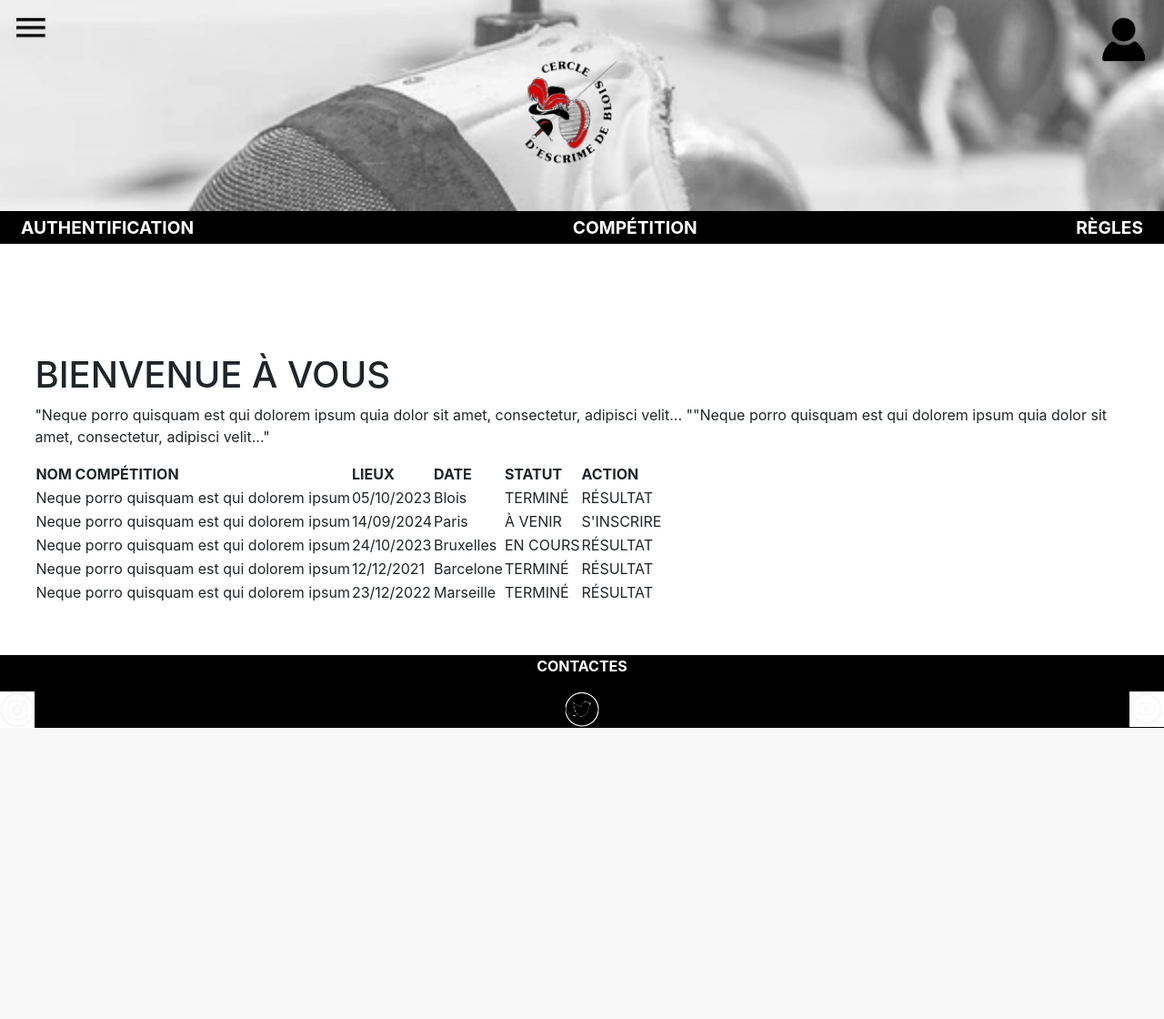
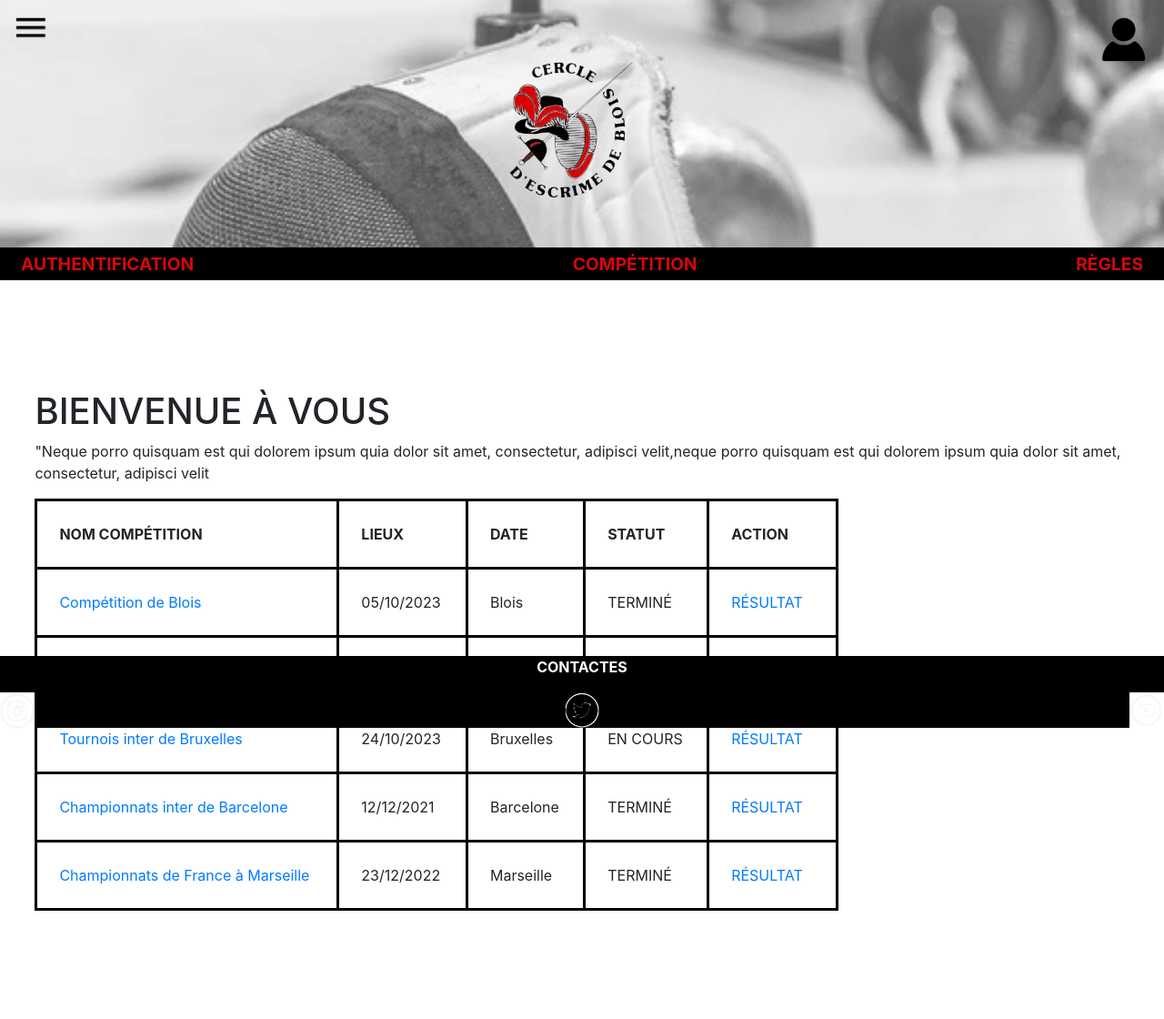
Before and after one commit to Yannis-barache/SAE-3.05, a Flask app: page / in a window 1280 px wide. Shown: the whole page at 91% size. Before the commit the page ends 800 px from the top, so only its background shows below. Run offline with Flask 3, Linux system fonts and the light colour scheme; some libraries are stand-ins or nearby versions.

Commit message:
ajout tableau central home

```diff
--- a/appli/sae_flask/static/css/home.css
+++ b/appli/sae_flask/static/css/home.css
@@ -16,18 +16,21 @@ text-align: center;
 
 .logo{
   margin-top: 4em;
-  height: 15vh
+  height: 20vh;
 }
 
 body{
   height: 100vh;
+
 }
 
 .user{
-  height: 10%;
+  height: 5%;
   width: 5%;
   margin: 1em;
   float: right;
+
+
 }
 
 .navigateur{
@@ -40,7 +43,8 @@ body{
 
 
 .authentif{
-  color: white;
+  color: rgb(212, 8, 11);
+  text-decoration: none;
   font-size: 120%;
   font-weight: bold;
   float: left;
@@ -50,7 +54,8 @@ body{
 
 .compet{
 
-  color:white;
+  color: rgb(212, 8, 11);
+  text-decoration: none;
   font-size: 120%;
   font-weight: bold;
   float: center;
@@ -59,7 +64,8 @@ body{
 
 
 .regles{
-  color:white;
+  text-decoration: none;
+  color: rgb(212, 8, 11);
   font-size: 120%;
   font-weight: bold;
   margin-right: 1em;
@@ -80,6 +86,7 @@ footer{
   background-color: black;
   text-align: center;
   width: 100%;
+  position: sticky;
 
 }
 
@@ -101,4 +108,20 @@ footer{
 footer > p{
   color: white;
   font-weight: bold;
+
 }
+
+.tableau{
+  margin-right: 20em;
+}
+
+table{
+  width:100%;
+
+
+}
+
+th,td{
+  border:  solid black;
+  padding:1.5em;
+}
--- a/appli/sae_flask/templates/home.html
+++ b/appli/sae_flask/templates/home.html
@@ -7,12 +7,12 @@
 
 
 {% block content %}
-<div>
+<section class="intro">
     <h1> BIENVENUE À VOUS </h1>
-    <p> "Neque porro quisquam est qui dolorem ipsum quia dolor sit amet, consectetur, adipisci velit...
-        ""Neque porro quisquam est qui dolorem ipsum quia dolor sit amet, consectetur, adipisci velit..." </p>
+    <p> "Neque porro quisquam est qui dolorem ipsum quia dolor sit amet, consectetur, adipisci velit,neque porro quisquam est qui dolorem ipsum quia dolor sit amet, consectetur, adipisci velit</p>
 
-</div>
+
+    </section>
 
 <div class = "tableau">
     <table>
@@ -25,13 +25,43 @@
           <th>STATUT</th>
           <th>ACTION</th>
 
-      </tr>
+      </td>
 
-        <tr> <td>Neque porro quisquam est qui dolorem ipsum</td>  <td> 05/10/2023 </td> <td> Blois </td> <td>  TERMINÉ </td> <td> RÉSULTAT </td></tr>
-        <tr> <td>Neque porro quisquam est qui dolorem ipsum</td>  <td> 14/09/2024 </td> <td> Paris</td>  <td> À VENIR </td>  <td> S'INSCRIRE </td></tr>
-        <tr> <td>Neque porro quisquam est qui dolorem ipsum</td>  <td> 24/10/2023 </td> <td> Bruxelles</td> <td> EN COURS </td> <td> RÉSULTAT </td></tr>
-        <tr> <td>Neque porro quisquam est qui dolorem ipsum</td>  <td> 12/12/2021 </td> <td> Barcelone</td>  <td> TERMINÉ</td> <td> RÉSULTAT </td></tr>
-        <tr> <td>Neque porro quisquam est qui dolorem ipsum</td>  <td> 23/12/2022 </td> <td> Marseille</td>  <td> TERMINÉ </td> <td> RÉSULTAT </td></tr>
+        <tr>
+            <td> <a href="#"> Compétition de Blois</a></td>
+            <td> 05/10/2023 </td>
+            <td> Blois </td>
+            <td>  TERMINÉ </td>
+            <td> <a href="#">RÉSULTAT</a>  </td>
+        </tr>
+        <tr>
+            <td> <a href="#"> Meeting de Paris</a></td>
+            <td> 14/09/2024 </td>
+            <td> Paris</td>
+            <td> À VENIR </td>
+            <td> <a href="#"> S'INSCRIRE </a></td>
+        </tr>
+        <tr>
+            <td> <a href="#"> Tournois  inter de Bruxelles</a></td>
+            <td> 24/10/2023 </td>
+            <td> Bruxelles</td>
+            <td> EN COURS </td>
+            <td> <a href="#"> RÉSULTAT </a> </td>
+        </tr>
+        <tr>
+            <td> <a href="#"> Championnats inter de Barcelone </a></td>
+            <td> 12/12/2021 </td>
+            <td> Barcelone</td>
+            <td> TERMINÉ</td>
+            <td> <a href="#"> RÉSULTAT</a> </td>
+        </tr>
+        <tr>
+            <td> <a href="#"> Championnats de France à Marseille</a></td>
+            <td> 23/12/2022 </td>
+            <td> Marseille</td>
+            <td> TERMINÉ </td>
+            <td> <a href="#"> RÉSULTAT</a> </td>
+        </tr>
         </table>
 
 </div>
```
